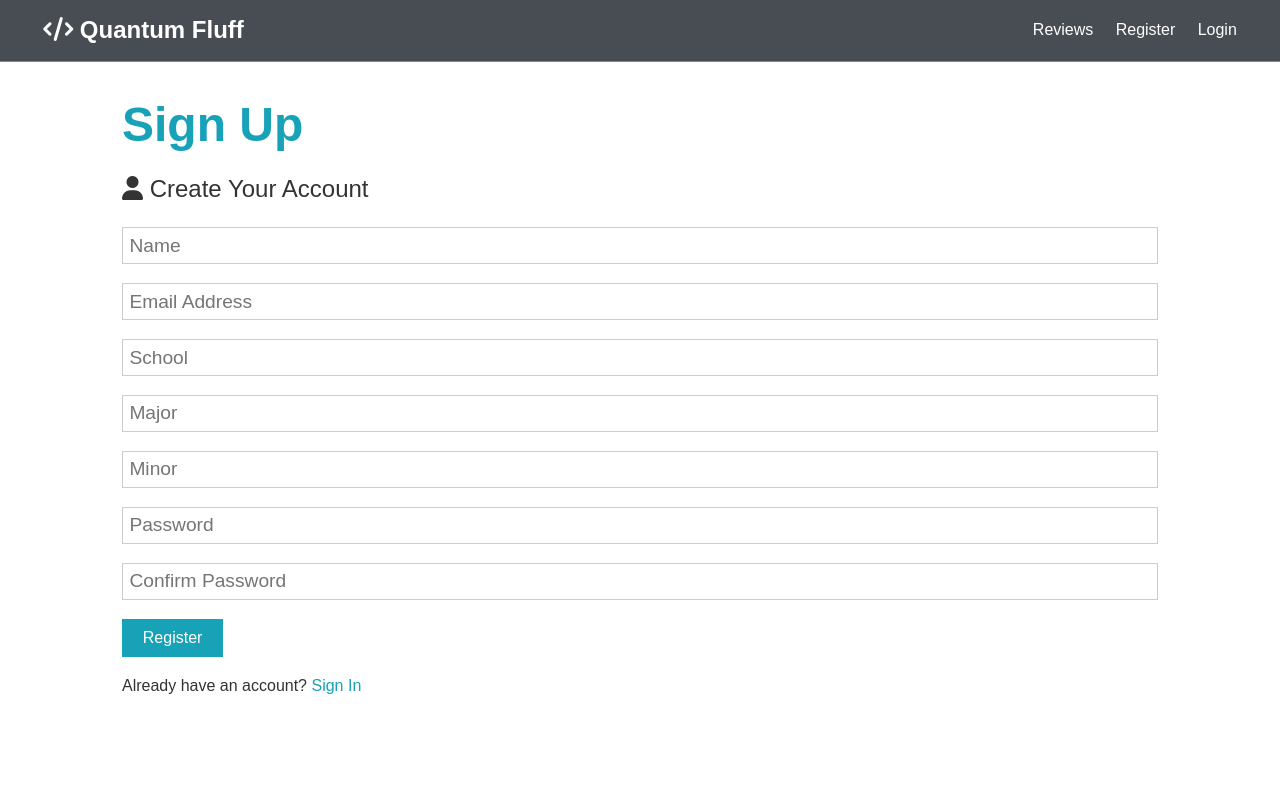
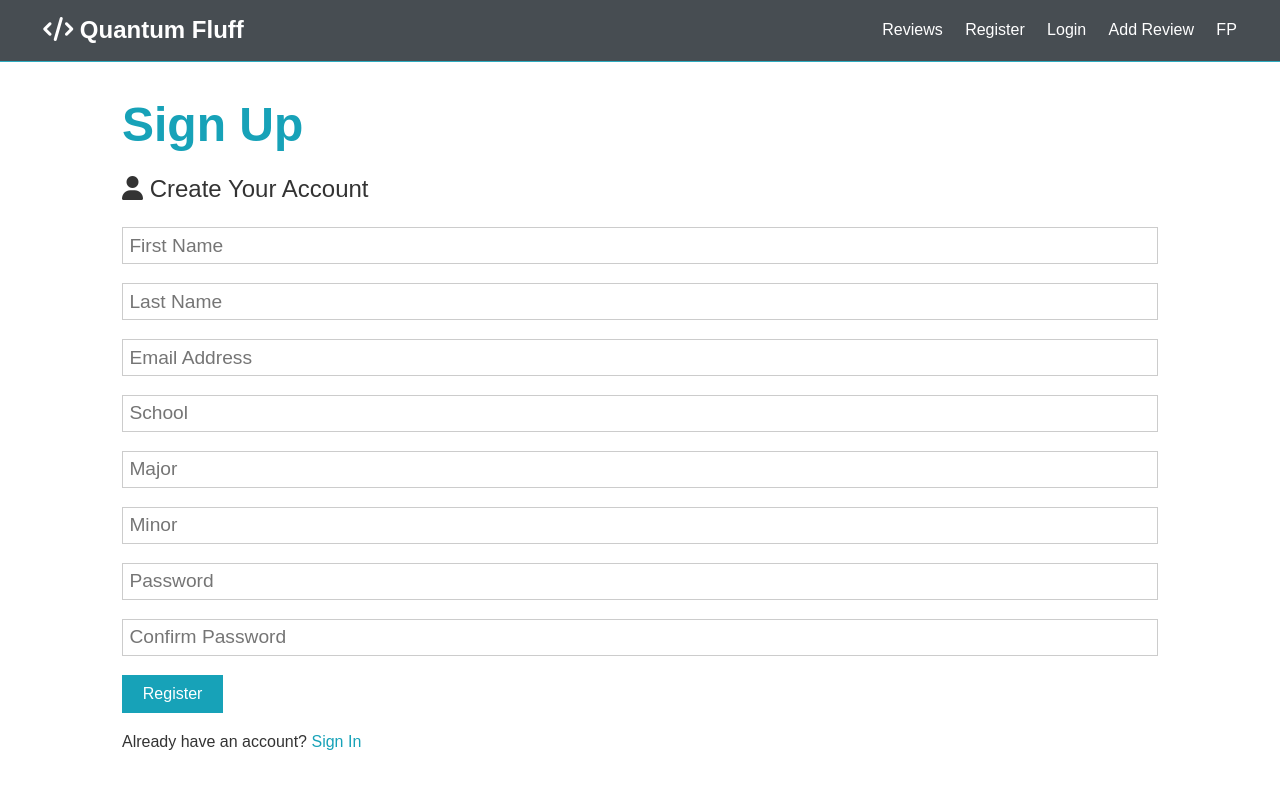
Before and after one commit to hamsandvich/quantum_fluff, a React (Create React App) app in the folder client/: page /register in a window 1280 px wide. Shown: the top 788 px of the page. Built offline with nearby package versions, Linux system fonts and the light colour scheme.

Commit message:
changes for laroy

```diff
--- a/client/package.json
+++ b/client/package.json
@@ -6,6 +6,7 @@
     "@testing-library/jest-dom": "^5.16.1",
     "@testing-library/react": "^12.1.2",
     "@testing-library/user-event": "^13.5.0",
+    "axios": "^0.24.0",
     "react": "^17.0.2",
     "react-dom": "^17.0.2",
     "react-router-dom": "^6.2.1",
--- a/client/src/App.js
+++ b/client/src/App.js
@@ -5,6 +5,7 @@ import Navbar from './components/Navbar';
 import Login from './components/pages/Login';
 import Register from './components/pages/Register';
 import CourseReviews from './components/pages/Course-Review'
+import FrontPage from'./components/pages/FrontPage'
 import './App.css';
 import AddReview from './components/pages/Add-Review';
 function App() {
@@ -17,6 +18,7 @@ function App() {
           <Route exact path="/register" element={<Register isAuth={false} login={() => console.log("logged in")}/>}/>
           <Route exact path="/Reviews" element={<CourseReviews/>} />
           <Route exact path="/add-review" element={<AddReview />} />
+          <Route exact path="/Front-page" element={<FrontPage />} />
         </Routes>
       </>
 
--- a/client/src/components/Navbar.js
+++ b/client/src/components/Navbar.js
@@ -18,6 +18,8 @@ const Navbar = ({ isAuth, loading, logout }) => {
         <li><Link to="/Reviews">Reviews</Link></li>
         <li><Link to="/register">Register</Link></li>
         <li><Link to="/login">Login</Link></li>
+        <li><Link to="add-review">Add Review</Link></li>
+        <li><Link to="/Front-page">FP</Link></li>
       </ul>
       );
       return (
--- a/client/src/components/pages/Register.js
+++ b/client/src/components/pages/Register.js
@@ -1,18 +1,20 @@
 import React, {useState} from 'react'
 import { Link, Navigate } from 'react-router-dom';
-
+import axios from 'axios';
 
 
 const Register = ({ setAlert, register, isAuth }) => {
 
+
     const [formData, setFormData] = useState({
-        name:'',
+        firstName: '',
+        lastName: '',
         email:'',
         school:'',
         major:'',
         minor:'',
         password: '',
-        password2:''
+        password2:'',
     });
 
     const onChange = e => setFormData({...formData, [e.target.name]: e.target.value })
@@ -21,27 +23,29 @@ const Register = ({ setAlert, register, isAuth }) => {
         if (password !== password2) {
             setAlert('passwords do not match', 'danger');
         } else {
-           // use axios to make a post request with the formData state
-           // only pass in password1 no need to pass password 2 id passwords are equal
-           // sample code below just change the parameters
-           /* const config = {
-        headers: {
-            'Content-Type': 'application/json'
-        }
-    }
-    const body = JSON.stringify({ name, email, password });
-    try {
-        const res = await axios.post('/api/users', body, config);
-        save the firstName and email address in the localstorage and put a timer on it
-    } catch (err) {
-        check what is your error
-        console.log(error)
 
-           */
+            axios.post('/user', {
+                "firstName": firstName,
+                "lastName": lastName,
+                "Password": password,
+                "Email": email,
+                "University": school,
+                "Major": major,
+                "Minor": minor,
+
+              })
+
+              .then(function (response) {
+                console.log(response);
+              })
+              .catch(function (error) {
+                console.log(error);
+              });
+
         }
     }
 
-    const {name, email, school, major, minor, password, password2} = formData;
+    const {firstName, lastName, email, school, major, minor, password, password2} = formData;
 
     if(isAuth){
         return <Navigate to="/dashboard" />
@@ -53,10 +57,14 @@ const Register = ({ setAlert, register, isAuth }) => {
             <p className="lead"><i className="fas fa-user"></i> Create Your Account</p>
             <form className="form" onSubmit={e => onSubmit(e)}>
                 <div className="form-group">
-                <input type="text" placeholder="Name" name="name" value={name} onChange={(e) => onChange(e)} required />
+                <input type="text" placeholder="First Name" name="firstName" value={firstName} onChange={(e) => onChange(e)} required />
+                </div>
+                <div className="form-group">
+                <input type="text" placeholder="Last Name" name="lastName" value={lastName} onChange={(e) => onChange(e)} required />
                 </div>
                 <div className="form-group">
                 <input type="email" placeholder="Email Address" name="email" value={email} onChange={(e) => onChange(e)}  />
+                </div>
                 <div className="form-group">
                 <input type="text" placeholder="School" name="School" value={school} onChange={(e) => onChange(e)} required />
                 </div>
@@ -66,7 +74,8 @@ const Register = ({ setAlert, register, isAuth }) => {
                 <div className="form-group">
                 <input type="text" placeholder="Minor" name="Minor" value={minor} onChange={(e) => onChange(e)} required />
                 </div>
-                </div>
+
+
                 <div className="form-group">
                 <input
                     type="password"
```
Also changed, not shown: client/src/components/pages/Front-page.js (deleted), client/src/components/pages/FrontPage.js (added), 1 other file (tests, documents, lock files or other folders).
